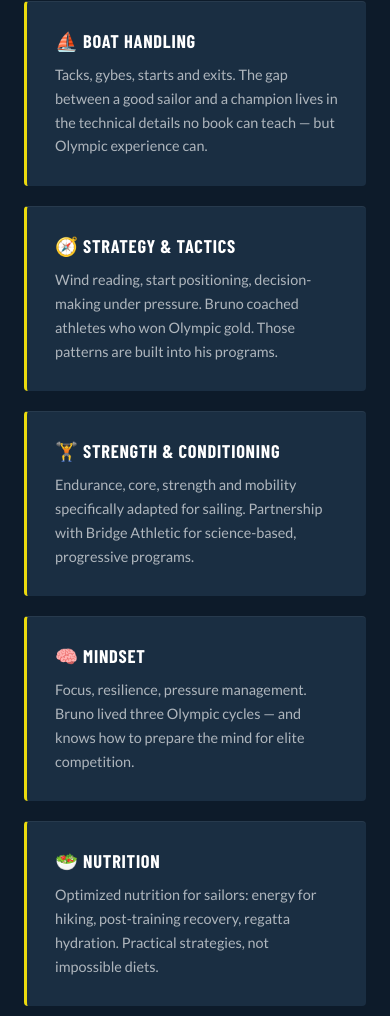
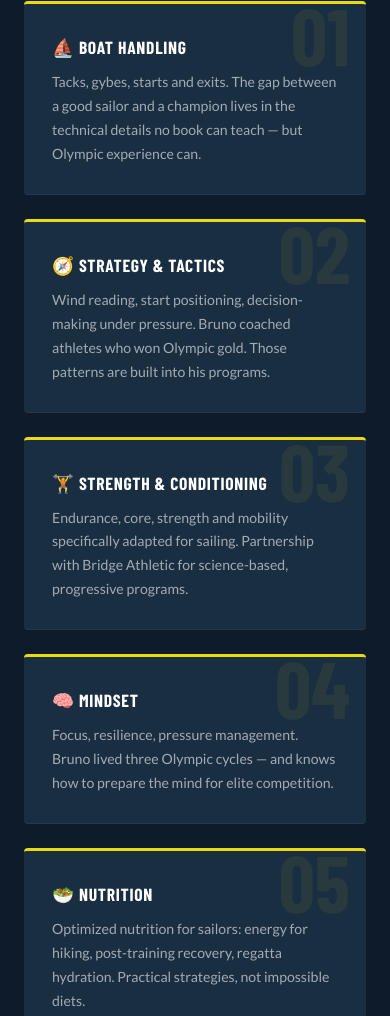
Before and after one commit to thaleslaray/brunofontesoficial, a plain HTML site: page index.html in a window 390 px wide. Shown: the part 4830-5846 px from the top of the page. Drawn offline with nearby package versions, Linux system fonts and the light colour scheme; a web font is replaced by a local one.

Commit message:
fix: corrige layout Cinco Pilares (grid 6 colunas, centralizacao 3+2)
- Substituiu grid 3-col com margin hack por grid 6 colunas
- Cards 4 e 5 agora centralizados corretamente com grid-column 2/4 e 4/6
- Borda top gold em vez de left (mais moderno)
- Numero grande em background via data-num + CSS ::before (opacity watermark)
- Hover com box-shadow e numero mais visivel
- Mobile: todos os cards em coluna unica

```diff
--- a/index.html
+++ b/index.html
@@ -167,13 +167,16 @@
     /* METODOLOGIA CARDS */
     .metodologia { background: var(--navy); }
     .metodologia-header { text-align: center; margin-bottom: 56px; }
-    .pilares-grid { display: grid; grid-template-columns: repeat(3, 1fr); gap: 20px; }
-    .pilares-grid .metodo-item:nth-child(4) { grid-column: 1 / 2; margin-left: calc(50% + 10px); width: calc(100%); }
-    .pilares-grid .metodo-item:nth-child(5) { grid-column: 2 / 3; width: 100%; }
-    .metodo-item { padding: 28px; background: var(--navy-mid); border-radius: var(--radius); border-left: 3px solid var(--gold); border-top: 1px solid rgba(255,255,255,0.06); transition: transform var(--transition), background var(--transition); }
-    .metodo-item:hover { transform: translateY(-4px); background: var(--navy-light); }
-    .metodo-item h3 { font-family: var(--font-display); font-size: 1.15rem; font-weight: 800; text-transform: uppercase; color: var(--white); margin-bottom: 10px; letter-spacing: 0.04em; }
-    .metodo-item p { font-size: 0.9rem; line-height: 1.65; color: rgba(255,255,255,0.65); }
+    .pilares-grid { display: grid; grid-template-columns: repeat(6, 1fr); gap: 24px; }
+    .pilares-grid .metodo-item { grid-column: span 2; }
+    .pilares-grid .metodo-item:nth-child(4) { grid-column: 2 / 4; }
+    .pilares-grid .metodo-item:nth-child(5) { grid-column: 4 / 6; }
+    .metodo-item { position: relative; padding: 32px 28px 28px; background: var(--navy-mid); border-radius: var(--radius); border-top: 3px solid var(--gold); border-bottom: 1px solid rgba(255,255,255,0.05); overflow: hidden; transition: transform var(--transition), background var(--transition), box-shadow var(--transition); }
+    .metodo-item::before { content: attr(data-num); position: absolute; top: -10px; right: 16px; font-family: var(--font-display); font-size: 7rem; font-weight: 900; color: var(--gold); opacity: 0.07; line-height: 1; pointer-events: none; user-select: none; }
+    .metodo-item:hover { transform: translateY(-5px); background: var(--navy-light); box-shadow: 0 12px 40px rgba(0,0,0,0.35); }
+    .metodo-item:hover::before { opacity: 0.12; }
+    .metodo-item h3 { font-family: var(--font-display); font-size: 1.1rem; font-weight: 800; text-transform: uppercase; color: var(--white); margin-bottom: 12px; letter-spacing: 0.04em; display: flex; align-items: center; gap: 8px; }
+    .metodo-item p { font-size: 0.88rem; line-height: 1.7; color: rgba(255,255,255,0.6); }
 
     /* TESTIMONIALS */
     .testimonials { background: var(--white); }
@@ -244,7 +247,10 @@
       .stats-grid { justify-content: center; }
       .stat-item { min-width: 50%; border-right: none; border-bottom: 1px solid rgba(13,27,42,0.15); }
       .pilares-grid { grid-template-columns: 1fr; }
-      .pilares-grid .metodo-item:nth-child(4), .pilares-grid .metodo-item:nth-child(5) { grid-column: auto; margin: 0; width: 100%; }
+      .pilares-grid .metodo-item,
+      .pilares-grid .metodo-item:nth-child(4),
+      .pilares-grid .metodo-item:nth-child(5) { grid-column: auto; }
+      .metodo-item::before { font-size: 5rem; }
       .metodologia-foto { height: 260px; }
       .whatsapp-fixed span { display: none; }
       .whatsapp-fixed { padding: 16px 18px; }
@@ -402,11 +408,11 @@
         <h2 class="section-title light" data-i18n="metodologia.title">Cinco Pilares<br>do Atleta Completo</h2>
       </div>
       <div class="pilares-grid">
-        <div class="metodo-item reveal"><h3 data-i18n="metodologia.p1.title">⛵ Boat Handling</h3><p data-i18n="metodologia.p1.text">Tacks, gybes, partidas e saídas. A diferença entre um atleta mediano e um campeão está nos detalhes técnicos que nenhum livro consegue ensinar — mas a experiência olímpica, sim.</p></div>
-        <div class="metodo-item reveal"><h3 data-i18n="metodologia.p2.title">🧭 Estratégia & Táticas</h3><p data-i18n="metodologia.p2.text">Leitura de vento, posicionamento na largada, tomada de decisão sob pressão. Bruno treinou atletas que conquistaram ouro olímpico. Esses padrões estão nos seus programas.</p></div>
-        <div class="metodo-item reveal"><h3 data-i18n="metodologia.p3.title">🏋️ Força & Condicionamento</h3><p data-i18n="metodologia.p3.text">Endurance, core, força e mobilidade adaptados para vela. Parceria com a plataforma Bridge Athletic para programas científicos e progressivos.</p></div>
-        <div class="metodo-item reveal"><h3 data-i18n="metodologia.p4.title">🧠 Mindset</h3><p data-i18n="metodologia.p4.text">Foco, resiliência, gestão de pressão. Bruno viveu três ciclos olímpicos — e sabe como preparar a mente para competição de alto rendimento.</p></div>
-        <div class="metodo-item reveal"><h3 data-i18n="metodologia.p5.title">🥗 Nutrição</h3><p data-i18n="metodologia.p5.text">Alimentação otimizada para atletas de vela: energia para hiking, recuperação pós-treino, hidratação em regata. Estratégias práticas, não dietas impossíveis.</p></div>
+        <div class="metodo-item reveal" data-num="01"><h3 data-i18n="metodologia.p1.title">⛵ Boat Handling</h3><p data-i18n="metodologia.p1.text">Tacks, gybes, partidas e saídas. A diferença entre um atleta mediano e um campeão está nos detalhes técnicos que nenhum livro consegue ensinar — mas a experiência olímpica, sim.</p></div>
+        <div class="metodo-item reveal" data-num="02"><h3 data-i18n="metodologia.p2.title">🧭 Estratégia & Táticas</h3><p data-i18n="metodologia.p2.text">Leitura de vento, posicionamento na largada, tomada de decisão sob pressão. Bruno treinou atletas que conquistaram ouro olímpico. Esses padrões estão nos seus programas.</p></div>
+        <div class="metodo-item reveal" data-num="03"><h3 data-i18n="metodologia.p3.title">🏋️ Força & Condicionamento</h3><p data-i18n="metodologia.p3.text">Endurance, core, força e mobilidade adaptados para vela. Parceria com a plataforma Bridge Athletic para programas científicos e progressivos.</p></div>
+        <div class="metodo-item reveal" data-num="04"><h3 data-i18n="metodologia.p4.title">🧠 Mindset</h3><p data-i18n="metodologia.p4.text">Foco, resiliência, gestão de pressão. Bruno viveu três ciclos olímpicos — e sabe como preparar a mente para competição de alto rendimento.</p></div>
+        <div class="metodo-item reveal" data-num="05"><h3 data-i18n="metodologia.p5.title">🥗 Nutrição</h3><p data-i18n="metodologia.p5.text">Alimentação otimizada para atletas de vela: energia para hiking, recuperação pós-treino, hidratação em regata. Estratégias práticas, não dietas impossíveis.</p></div>
       </div>
     </div>
   </section>
```
